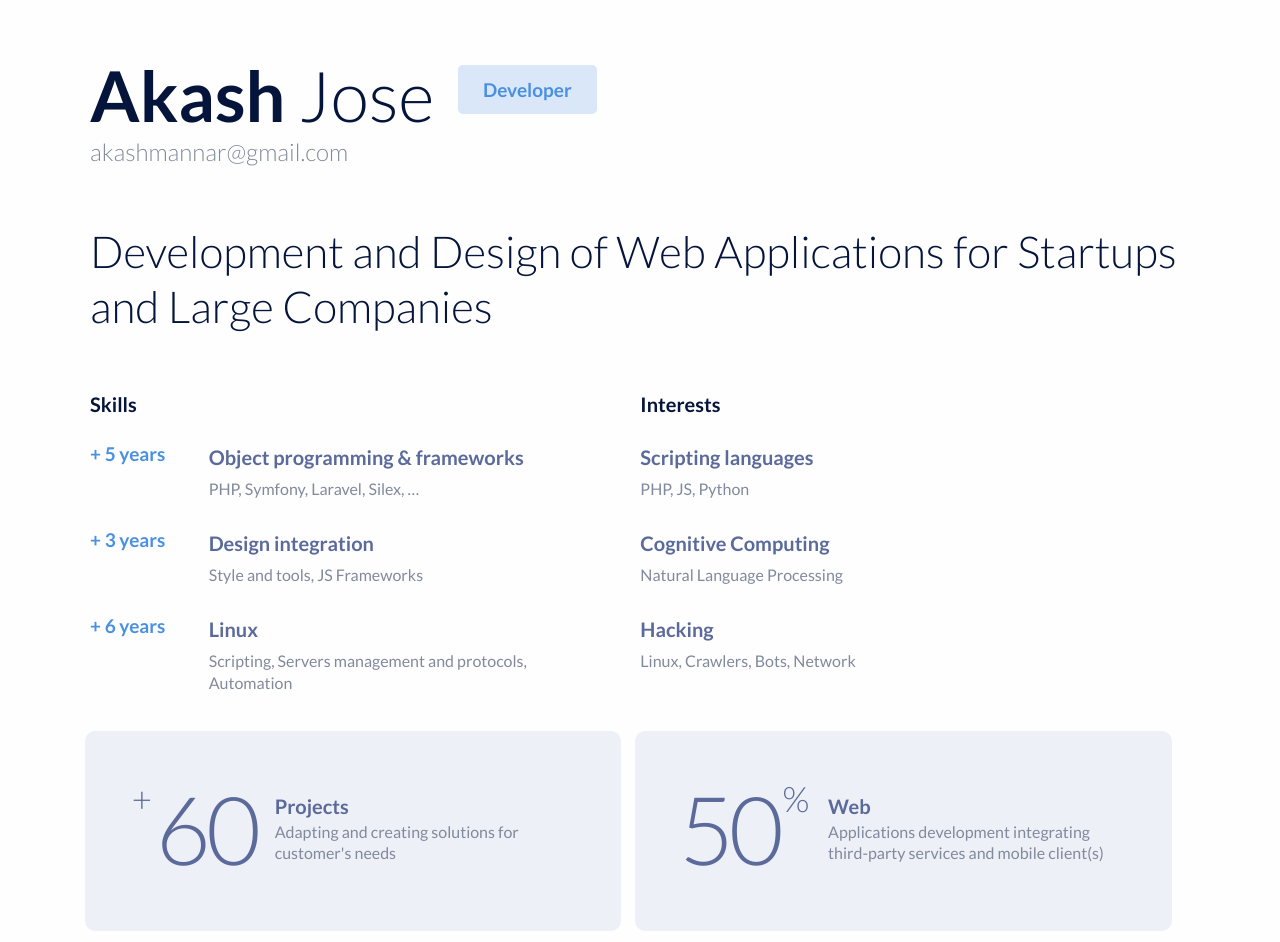
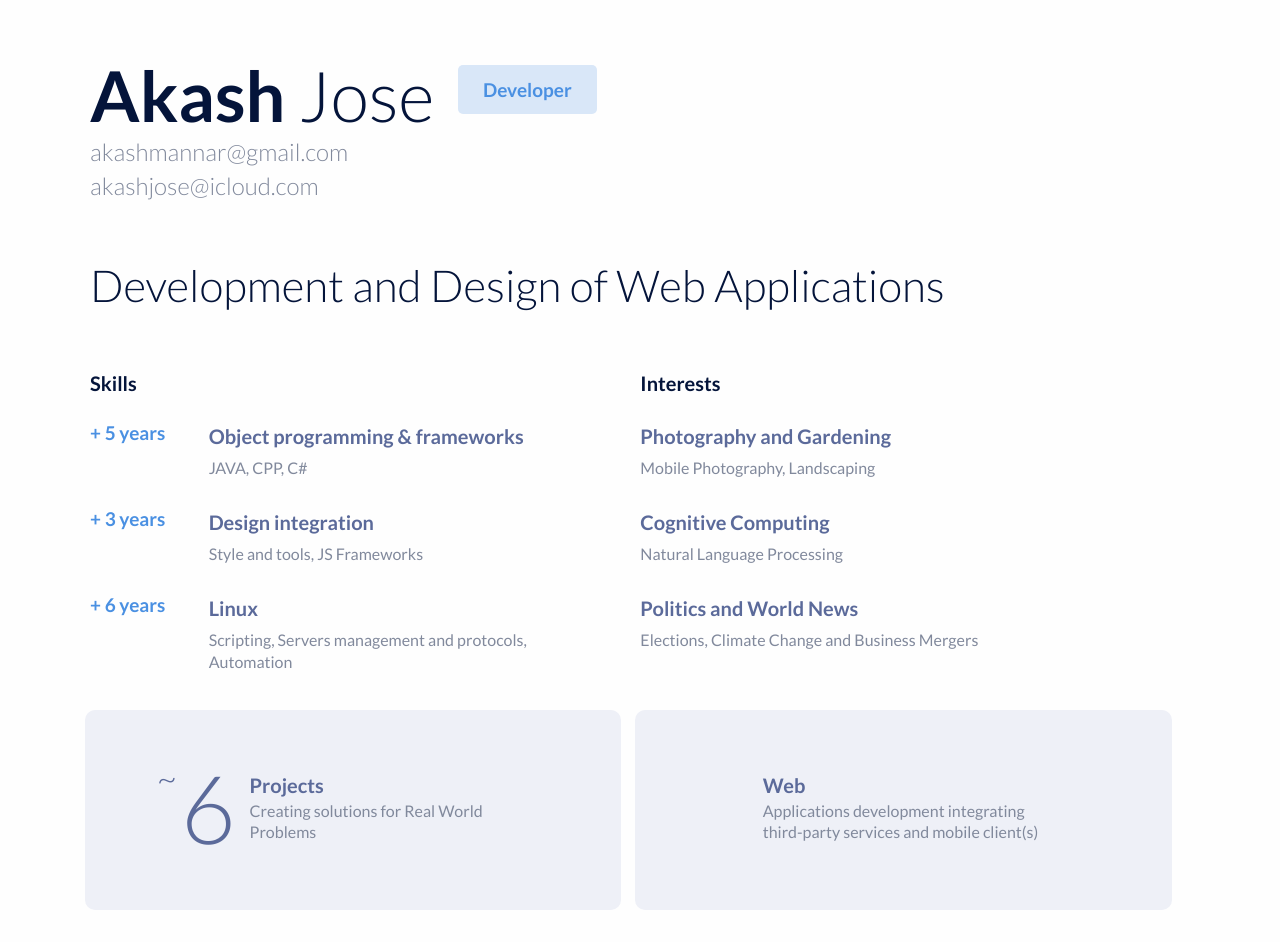
Before and after one commit to akashjose/akashjose, a plain HTML site: page index.html in a window 1280 px wide. Shown: the top 942 px of the page. Drawn offline with Linux system fonts and the light colour scheme.

Commit message:
Modify Contents

```diff
--- a/index.html
+++ b/index.html
@@ -12,9 +12,9 @@
 			<h1 class="name"><strong>Akash</strong> Jose</h1>
 			<span class="job-title">Developer</span>
 			<span class="email">akashmannar@gmail.com</span>
+			<span class="email">akashjose@icloud.com</span>
 
-			<h2 class="lead">Development and Design of Web Applications
-for Startups and Large Companies</h2>
+			<h2 class="lead">Development and Design of Web Applications</h2>
 		</div>
 	</div>
 
@@ -28,7 +28,7 @@ for Startups and Large Companies</h2>
 				<span class="exp">+ 5 years</span>
 				<div>
 					<h3>Object programming & frameworks</h3>
-					<span>PHP, Symfony, Laravel, Silex, …</span>
+					<span>JAVA, CPP, C#</span>
 				</div>
 			</div>
 
@@ -55,8 +55,8 @@ for Startups and Large Companies</h2>
 
 				<div class="list-card">
 					<div>
-						<h3>Scripting languages</h3>
-						<span>PHP, JS, Python</span>
+						<h3>Photography and Gardening</h3>
+						<span>Mobile Photography, Landscaping</span>
 					</div>
 				</div>
 				<div class="list-card">
@@ -67,8 +67,8 @@ for Startups and Large Companies</h2>
 				</div>
 				<div class="list-card">
 					<div>
-						<h3>Hacking</h3>
-						<span>Linux, Crawlers, Bots, Network</span>
+						<h3>Politics and World News</h3>
+						<span>Elections, Climate Change and Business Mergers</span>
 					</div>
 				</div>
 		</div>
@@ -80,21 +80,22 @@ for Startups and Large Companies</h2>
 
 		<div class="card">
 			<div class="skill-level">
-				<span>+</span>
-				<h2>60</h2>
+				<span>~</span>
+				<h2>6</h2>
 			</div>
 
 			<div class="skill-meta">
 				<h3>Projects</h3>
-				<span>Adapting and creating solutions for customer's needs</span>
+				<span>Creating solutions for Real World Problems</span>
 			</div>
 		</div>
 
 
 		<div class="card">
 			<div class="skill-level">
-				<h2>50</h2>
+			<!--	<h2>50</h2>
 				<span>%</span>
+			-->
 			</div>
 
 			<div class="skill-meta">
@@ -103,7 +104,7 @@ for Startups and Large Companies</h2>
 			</div>
 		</div>
 
-
+		<!--
 		<div class="card">
 			<div class="skill-level">
 				<h2>30</h2>
@@ -128,7 +129,7 @@ for Startups and Large Companies</h2>
 				<span>Web projects and ensure the quality of delivery</span>
 			</div>
 		</div>
-
+		-->
 	</div>
 
 	<!-- Timeeline -->
```
